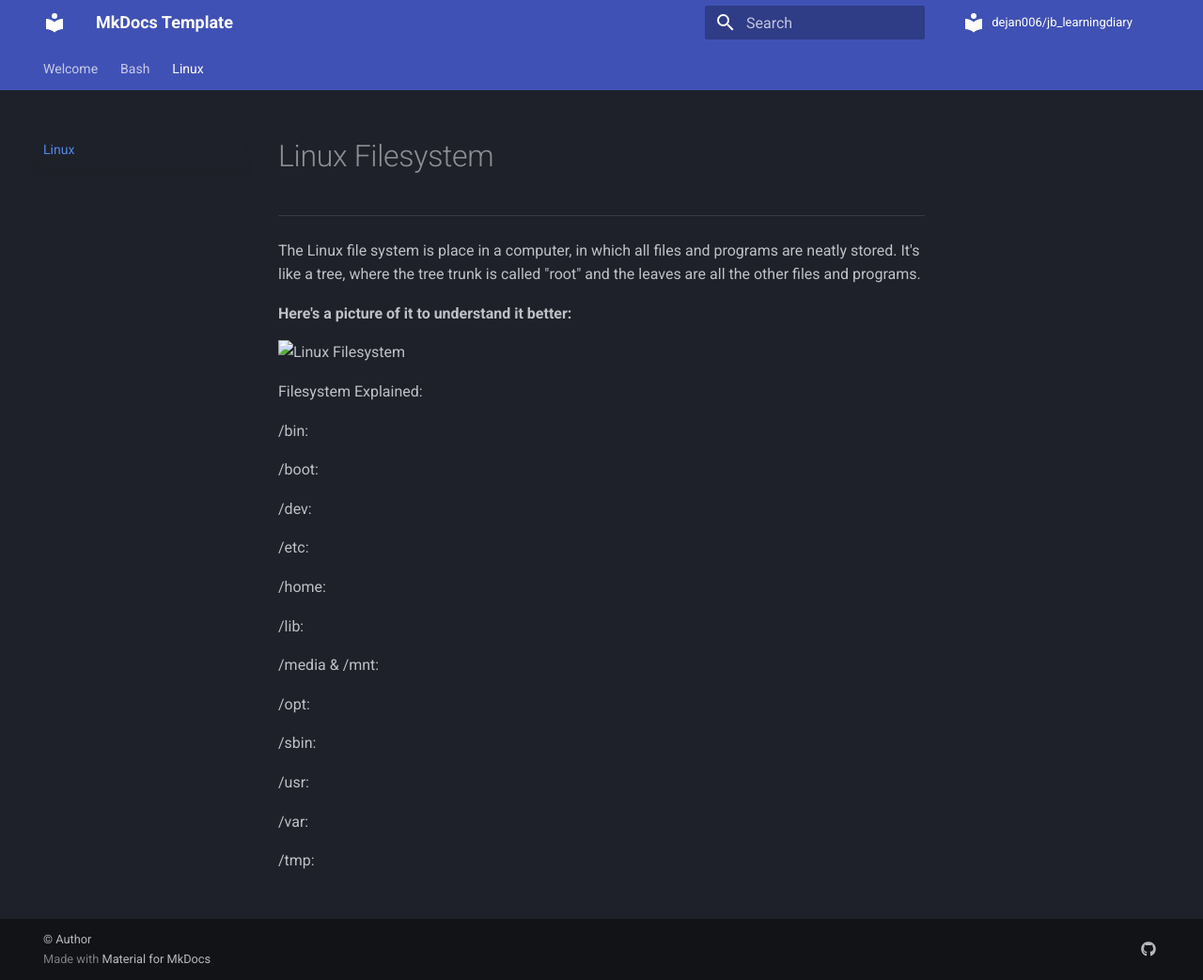
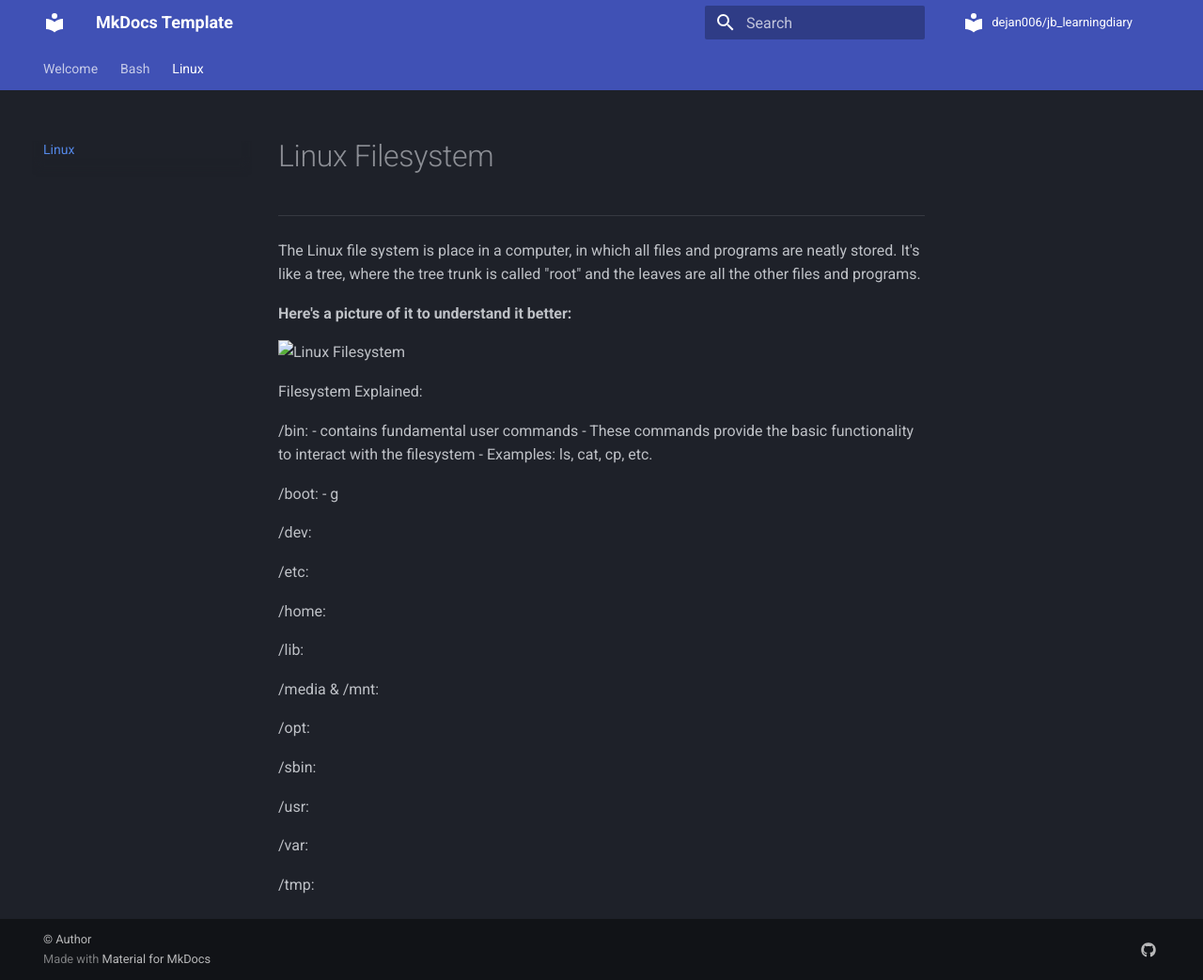
Before and after one commit to dejan006/jb_learningdiary, an MkDocs documentation site: the page built from docs/linuxfilesystem.md, in a window 1280 px wide and 1043 px high. Shown: the whole window at 94% size. Built offline with MkDocs 1.6.1 and Material for MkDocs 9.7.7, drawn with Linux system fonts in a browser that asks for light colours; comment, search, counter and statistics services are not loaded.

```diff
--- a/docs/linuxfilesystem.md
+++ b/docs/linuxfilesystem.md
@@ -9,8 +9,12 @@ The Linux file system is place in a computer, in which all files and programs ar
 Filesystem Explained:
 
 /bin:
+- contains fundamental user commands
+- These commands provide the basic functionality to interact with the filesystem
+- Examples: ls, cat, cp, etc.
 
 /boot:
+- g
 
 /dev:
 
```
Also changed, not shown: docs/index.md (+1 -1 lines).
